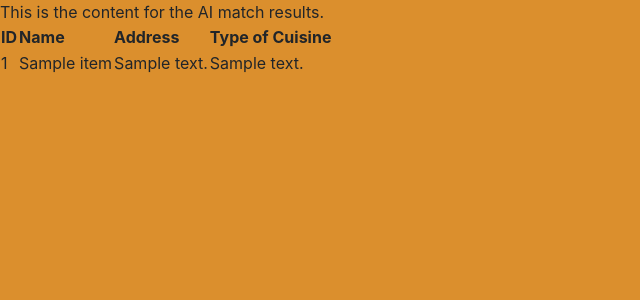
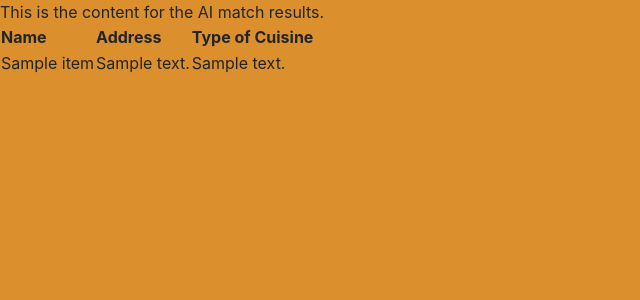
Before and after one commit to Srivacthi/The-CVille-Scene, a Flask app: template templates/match-results.html in a window 1280 px wide. Shown: the part 56-356 px from the top of the page, without its empty margins (0-640 px from the left). Run offline with Flask 3, Linux system fonts and the light colour scheme; the template is opened without the code that fills it: most values are stand-ins (such as "Sample title", 1, 10 or a date in 2020).

Commit message:
got rid of id column

```diff
--- a/load_csv.py
+++ b/load_csv.py
@@ -4,9 +4,8 @@ def load_items_from_csv(filename):
     items = []
     with open(filename, newline='', encoding='utf-8') as csvfile:
         reader = csv.DictReader(csvfile)
-        for idx, row in enumerate(reader, start=1):
+        for row in reader:
             item = {
-                'id': idx,
                 'name': row['Name'],
                 'address': row['Address'],
                 'cuisine': row['Type of Cuisine']
--- a/templates/match-results.html
+++ b/templates/match-results.html
@@ -9,7 +9,6 @@
     <table>
         <thead>
             <tr>
-                <th>ID</th>
                 <th>Name</th>
                 <th>Address</th>
                 <th>Type of Cuisine</th>
@@ -18,7 +17,6 @@
         <tbody>
             {% for item in items %}
             <tr>
-                <td>{{ item.id }}</td>
                 <td>{{ item.name }}</td>
                 <td>{{ item.address }}</td>
                 <td>{{ item.cuisine }}</td>
```
